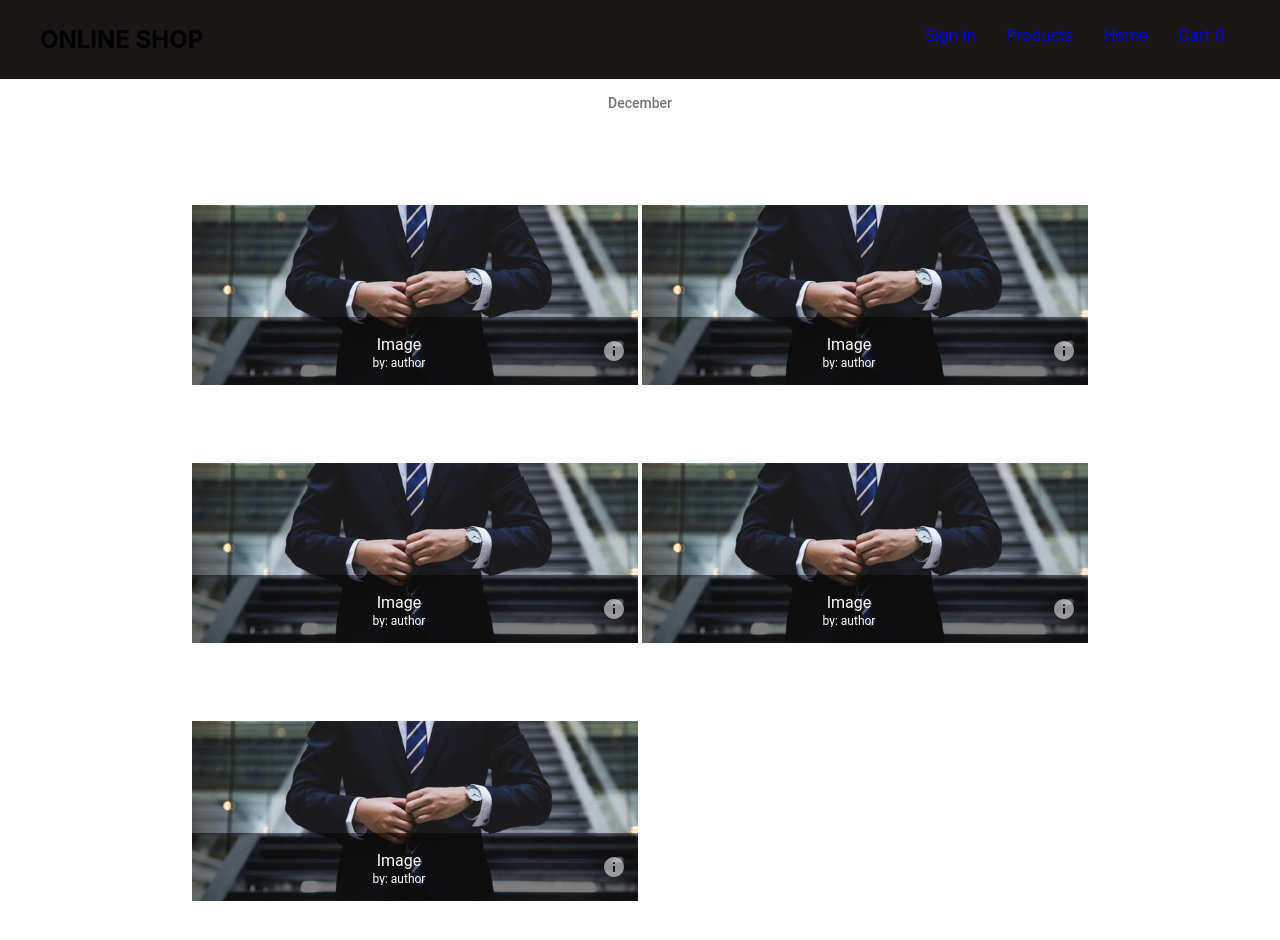
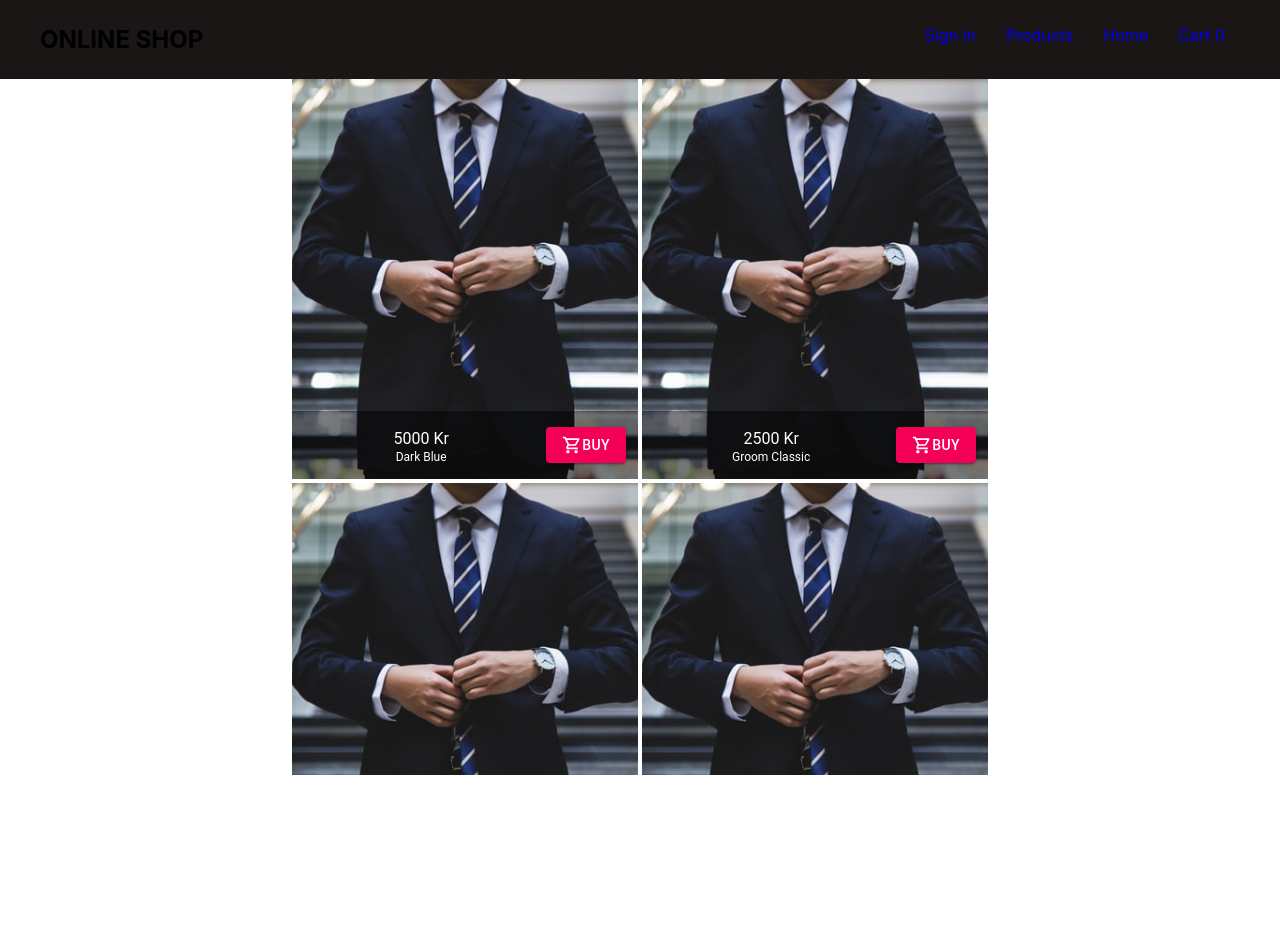
Before and after one commit to odde90/ecommercestore, a React (Create React App) app: page /TitlebarGridList in a window 1280 px wide. Shown: the top 940 px of the page. After the commit the page ends 800 px from the top, so only its background shows below. Built offline with nearby package versions, Linux system fonts and the light colour scheme; the HTML template or start-up script is replaced by a standard one.

Commit message:
added price added procust id and add to cart btn

```diff
--- a/src/Componenets/frontpage.tsx
+++ b/src/Componenets/frontpage.tsx
@@ -2,9 +2,8 @@ import React from 'react'
 import { Button } from '@material-ui/core';
 
 
-interface State {
+interface Props { }
 
-}
 
 interface Props {
 }
--- a/src/Componenets/gridList.tsx
+++ b/src/Componenets/gridList.tsx
@@ -1,83 +1,103 @@
-import React from 'react';
-import { Theme, createStyles, makeStyles } from '@material-ui/core/styles';
-import GridList from '@material-ui/core/GridList';
-import GridListTile from '@material-ui/core/GridListTile';
-import GridListTileBar from '@material-ui/core/GridListTileBar';
-import ListSubheader from '@material-ui/core/ListSubheader';
-import IconButton from '@material-ui/core/IconButton';
-import InfoIcon from '@material-ui/icons/Info';
+import React from "react";
+import { Theme, createStyles, makeStyles } from "@material-ui/core/styles";
+import GridList from "@material-ui/core/GridList";
+import GridListTile from "@material-ui/core/GridListTile";
+import GridListTileBar from "@material-ui/core/GridListTileBar";
+import ListSubheader from "@material-ui/core/ListSubheader";
+import IconButton from "@material-ui/core/IconButton";
+import InfoIcon from "@material-ui/icons/Info";
 /* eslint-disable import/first */
-
 const useStyles = makeStyles((theme: Theme) =>
   createStyles({
     root: {
-            display: 'flex',
-            flexWrap: 'wrap',
-            justifyContent: 'space-around',
-            overflow: 'hidden',
-            backgroundColor: theme.palette.background.paper,
+      display: "flex",
+      flexWrap: "wrap",
+      justifyContent: "space-around",
+      overflow: "hidden",
+      backgroundColor: theme.palette.background.paper
     },
     gridList: {
-            width: 900,
-            height: 900,
+      width: 700,
+      height: 700,
+      marginTop: 150
     },
     icon: {
-            color: 'rgba(255, 255, 255, 0.54)',
-        },
-    }),
+      color: "rgba(255, 255, 255, 0.54)"
+    }
+  })
 );
-
-
 /* The example data is structured as follows: */
-
-import image from '../assets/image.jpg';
-
+import image from "../assets/1.png";
+import { Button, Typography } from "@material-ui/core";
+import ShoppingCartOutlinedIcon from "@material-ui/icons/ShoppingCartOutlined";
 const assets = [
   {
+    productID: 1,
     img: image,
-        title: 'Image',
-        author: 'author',
+    title: "Dark Blue",
+    author: "author",
+    prise: "5000"
   },
   {
+    productID: 2,
     img: image,
-        title: 'Image',
-        author: 'author',
+    title: "Groom Classic",
+    author: "author",
+    prise: "2500"
   },
   {
+    productID: 3,
     img: image,
-        title: 'Image',
-        author: 'author',
+    title: "Summer Suit",
+    author: "author",
+    prise: "1800"
   },
   {
+    productID: 4,
     img: image,
-        title: 'Image',
-        author: 'author',
+    title: "Tiger of Sweden",
+    author: "author",
+    prise: "2000"
   },
   {
+    productID: 5,
     img: image,
-        title: 'Image',
-        author: 'author',
-    },
+    title: "Party Style",
+    author: "author",
+    prise: "3000"
+  }
 ];
 
-export default function TitlebarGridList() {
+export default function TitlebarGridList(props: { myFunc: () => void }) {
   const classes = useStyles();
-
   return (
     <div className={classes.root}>
-            <GridList cellHeight={180} className={classes.gridList}>
-                <GridListTile key="Subheader" cols={2} style={{ height: 'auto' }}>
-                    <ListSubheader component="div">December</ListSubheader>
-                </GridListTile>
-                {assets.map((tile) => (
+      <GridList cellHeight={400} className={classes.gridList}>
+        {/*         <GridListTile key="Subheader" cols={2} style={{ height: "auto" }}>
+          <ListSubheader component="div">eShop</ListSubheader>
+        </GridListTile> */}
+        {assets.map(tile => (
           <GridListTile key={tile.img}>
             <img src={tile.img} alt={tile.title} />
             <GridListTileBar
-                            title={tile.title}
-                            subtitle={<span>by: {tile.author}</span>}
+              subtitle={tile.title}
+              title={<span>{tile.prise} Kr</span>}
               actionIcon={
-                                <IconButton aria-label={`info about ${tile.title}`} className={classes.icon}>
-                                    <InfoIcon />
+                <IconButton
+                  aria-label={`info about ${tile.title}`}
+                  className={classes.icon}
+                >
+                  <Button
+                    onClick={props.myFunc}
+                    variant="contained"
+                    color="secondary"
+                  >
+                    <ShoppingCartOutlinedIcon
+                      fontSize="inherit"
+                      style={{ fontSize: "20px" }}
+                    />
+                    Buy{"  "}
+                  </Button>
                 </IconButton>
               }
             />
```
Also changed, not shown: src/assets/1.png (renamed from src/assets/image.jpg). Lines whose indentation alone changed are shown as unchanged.
